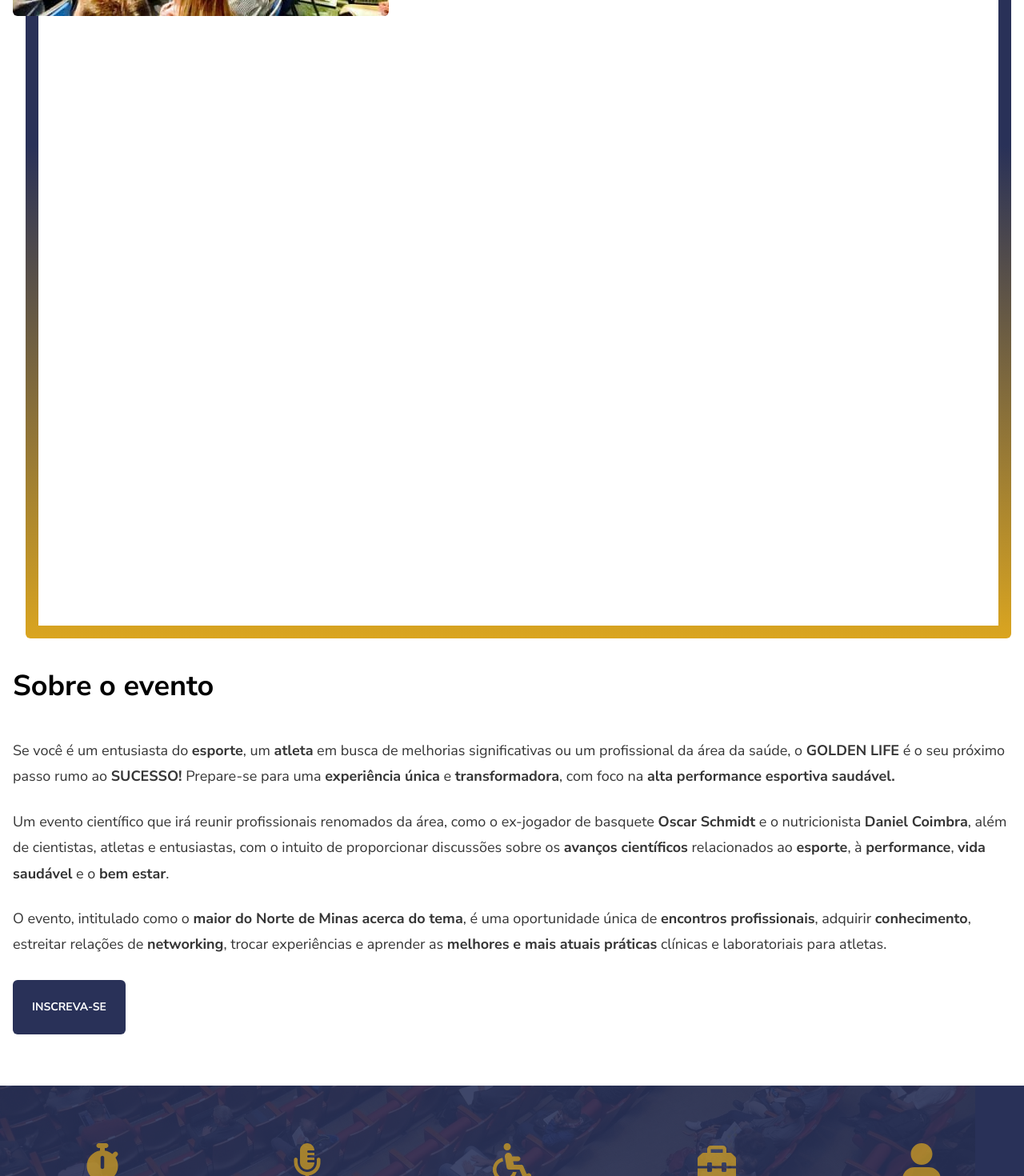
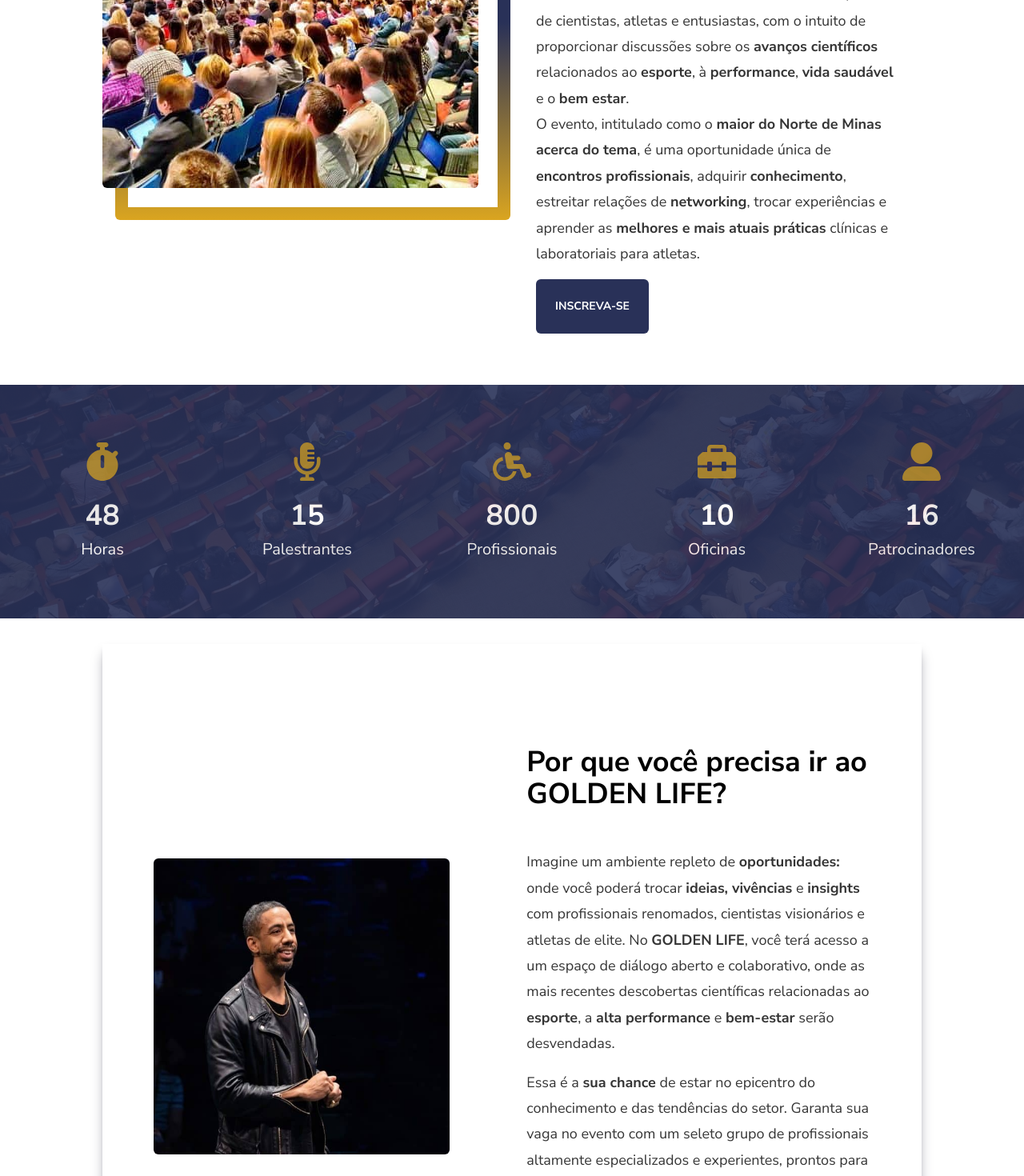
Before and after one commit to caickdias/goldenlife, a React (Vite) app: page / in a window 1280 px wide. Shown: the part 1330-2800 px from the top of the page at 80% size. Built offline with nearby package versions, Linux system fonts and the light colour scheme.

Commit message:
add: responsive lg more about and counter

```diff
--- a/src/components/AboutSection/FancyPic.jsx
+++ b/src/components/AboutSection/FancyPic.jsx
@@ -1,6 +1,8 @@
 const FancyPic = ({ src }) => {
     return(
-        <div className="relative flex w-full aspect-square mb-6">
+        <div className="relative flex w-full aspect-square mb-6
+            lg:min-w-[510px]"
+        >
             <InnerSquare />
 
             <PicSquare src={src} />
@@ -11,7 +13,9 @@
 
 const InnerSquare = () => {
     return(
-        <div className="absolute w-full pl-4 pt-8 z-0">
+        <div className="absolute w-full pl-4 pt-8 z-0
+            lg:max-w-[510px]"
+        >
             <div className="w-full aspect-square bg-gradient-to-b from-main-blue via-main-blue to-main-gold rounded-md p-4">
                 <div className="w-full h-full bg-white"></div>
 
@@ -22,7 +26,9 @@
 
 const PicSquare = ({ src }) => {
     return(
-        <div className="absolute w-full pr-0 -ml-4 z-0">
+        <div className="absolute w-full pr-0 -ml-4 z-0
+            lg:max-w-[510px]"
+        >
             <div className="w-full aspect-square rounded-md p-4">
                 <img
                     src={src}
--- a/src/components/AboutSection/index.jsx
+++ b/src/components/AboutSection/index.jsx
@@ -9,17 +9,22 @@
 
     return(
         <section
-            className="flex flex-col px-4 py-16 "
+            className="flex flex-col px-4 py-16
+            lg:flex-row lg:px-32 lg:items-center lg:justify-center"
         >
             <FancyPic src={aboutPic} />
 
-            <Title title={title} />
+            <div className='flex flex-col
+            lg:px-8'
+            >
+                <Title title={title} />
 
-            <Paragraph text={firstParagraph} />
-            <Paragraph text={secondParagraph} />
-            <Paragraph text={thirdParagraph} />
+                <Paragraph text={firstParagraph} />
+                <Paragraph text={secondParagraph} />
+                <Paragraph text={thirdParagraph} />
 
-            <RegisterButton />
+                <RegisterButton />
+            </div>
 
         </section>
     )
--- a/src/components/CounterSection/BgImage.jsx
+++ b/src/components/CounterSection/BgImage.jsx
@@ -3,7 +3,8 @@
         <img
             src={src}
             alt="counter image bg"
-            className="absolute h-full object-cover opacity-10"
+            className="absolute h-full object-cover opacity-10
+                lg:w-full"
         />
     )
 }
--- a/src/components/HeroSection/index.jsx
+++ b/src/components/HeroSection/index.jsx
@@ -32,7 +32,7 @@
         <section
             className='items-center justify-between
                 bg-gradient-to-b to-main-blue via-main-blue from-main-blue h-full
-                lg:h-screen'
+                lg:h-[110vh]'
         >
             <BackgroundImage img={bg} />
 
--- a/src/components/MoreAboutSection/Pic.jsx
+++ b/src/components/MoreAboutSection/Pic.jsx
@@ -3,7 +3,7 @@
         <img
             src={src}
             alt="pic bg"
-            className="rounded-md mb-4"
+            className="rounded-md mb-4 lg:aspect-square lg:flex lg:flex-1"
         />
     )
 }
--- a/src/components/MoreAboutSection/index.jsx
+++ b/src/components/MoreAboutSection/index.jsx
@@ -6,33 +6,44 @@
 import Pic from './Pic';
 
 const MoreAboutSection = () => {
+
     return(
-        <>
-            <section
-                className="flex flex-col px-8 py-16 "
+        <section
+            className='lg:shadow-lg lg:mx-32 lg:shadow-zinc-400'
+        >
+            <div
+                className="flex flex-col px-8 pt-16
+                lg:flex-row lg:gap-8 lg:items-center lg:justify-center lg:mt-8"
             >
-                <Pic src={picLeft} />
+                <div className=' lg:w-[500px] lg:flex lg:items-center lg:justify-center lg:p-8'>
+                    <Pic src={picLeft} />
+                </div>
 
-                <>
+                <div className='lg:w-[570px] lg:gap-4 lg:flex lg:flex-col lg:items-start lg:justify-center lg:p-8'>
                     <Title title={title} />
                     <Paragraph text={firstParagraph}  />
                     <Paragraph text={secondParagraph}  />
                     <RegisterButton />
-                </>
-            </section>
+                </div>
 
-            <section
-                className="flex flex-col px-8 pb-16"
+            </div>
+
+            <div
+                className="flex flex-col px-12 pb-16
+                lg:flex-row-reverse lg:gap-8 lg:items-center lg:justify-center"
             >
-                <Pic src={picRight} />
+                   <div className=' lg:w-[600px] lg:flex lg:items-center lg:justify-center lg:p-8'>
+                        <Pic src={picRight} />
+                    </div>
 
-                <>
-                    <Paragraph text={thirdParagraph}  />
-                    <Paragraph text={fourthParagraph}  />
-                    <RegisterButton />
-                </>
-            </section>
-        </>
+                   <div className='lg:w-[500px] lg:gap-4 lg:flex lg:flex-col lg:items-start lg:justify-center lg:p-8'>
+                        <Paragraph text={firstParagraph}  />
+                        <Paragraph text={secondParagraph}  />
+                        <RegisterButton />
+                    </div>
+
+            </div>
+        </section>
     )
 }
 
--- a/src/components/Paragraph.jsx
+++ b/src/components/Paragraph.jsx
@@ -2,7 +2,7 @@
 
 const Paragraph = ({ text }) => {
     return(
-        <h1 className='text-lg leading-[1.8] text-main-text my-3'>
+        <h1 className='text-lg leading-[1.8] text-main-text'>
             {parse(text)}
         </h1>
     )
--- a/src/components/_layout/Navbar/index.jsx
+++ b/src/components/_layout/Navbar/index.jsx
@@ -10,7 +10,7 @@
             className="fixed flex w-full items-center justify-between px-2 py-4
             z-50
             lg:border-b-[1px] lg:border-zinc-500 lg:px-12 lg:bg-main-blue
-            xl:py-8 xl:px-20"
+            xl:py-6 xl:px-20"
         >
 
             <Logo />
```
